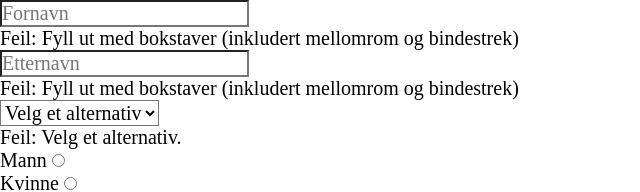
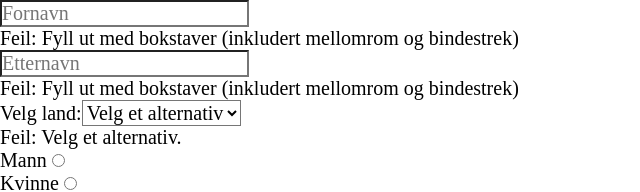
Before and after one commit to 0mar0mrani/form, a React (Vite) app: page / in a window 1280 px wide. Shown: the top 192 px of the page, without its empty margins (0-640 px from the left). Built offline with nearby package versions, Linux system fonts and the light colour scheme.

Commit message:
Added label

```diff
--- a/src/components/form/SelectInput.tsx
+++ b/src/components/form/SelectInput.tsx
@@ -1,7 +1,7 @@
 export default function SelectInput({onChange, isValid, options}) {
 	return (
 		<div>
-			{/* <label for="country">Velg land:</label> */}
+			<label htmlFor="country">Velg land:</label>
 
 			<select name="country"  id="country" onChange={onChange} defaultValue="">
 				<option value="" disabled>Velg et alternativ</option>
```
